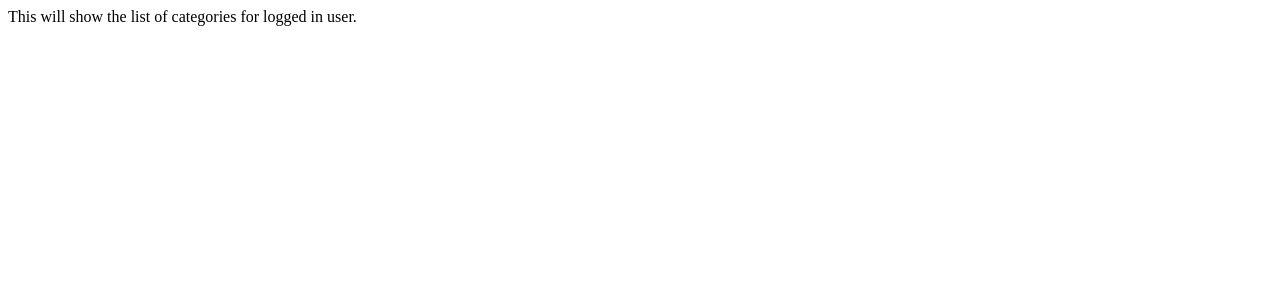
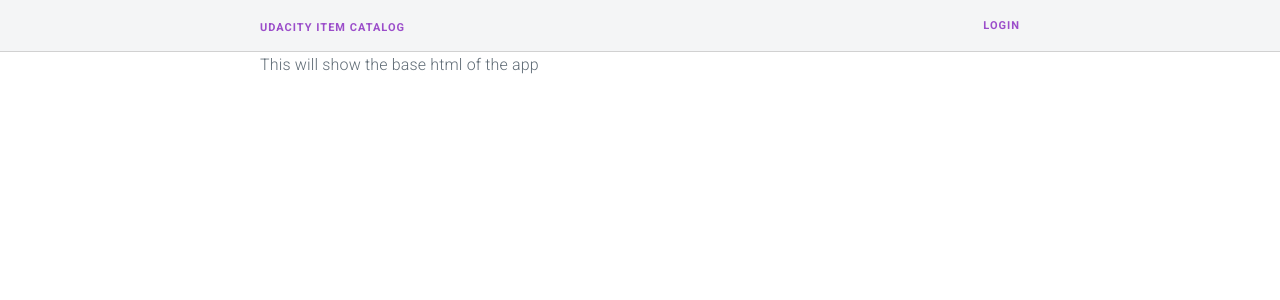
Before and after one commit to rrjoson/udacity-item-catalog, a Flask app: page / in a window 1280 px wide. Shown: the top 300 px of the page. Run offline with Flask 2, Linux system fonts and the light colour scheme; some libraries are stand-ins or nearby versions.

Commit message:
feat: Add base html's header

```diff
--- /dev/null
+++ b/static/style.css
@@ -0,0 +1,45 @@
+/* Base Template */
+
+.wrapper .container {
+	max-width: 80rem;
+}
+
+.header {
+    background: #f4f5f6;
+    border-bottom: .1rem solid #d1d1d1;
+    display: block;
+    height: 5.2rem;
+    width: 100%;
+}
+
+.header__title {
+	color: #606c76;
+	display: inline;
+	line-height: 5.2rem;
+	position: relative;
+}
+
+.header__title .title__text {
+	display: inline;
+	font-size: 1.1rem;
+	font-weight: 700;
+	letter-spacing: .1rem;
+	text-transform: uppercase;
+	color: #9b4dca;
+}
+
+.header__user {
+	float: right;
+	list-style: none;
+	margin-bottom: 0;
+}
+
+.header__user .user__nav {
+	line-height: 5.2rem;
+	text-decoration: none;
+	font-size: 1.1rem;
+	font-weight: 700;
+	letter-spacing: .1rem;
+	text-transform: uppercase;
+	color: #9b4dca;
+}
--- a/templates/base.html
+++ b/templates/base.html
@@ -9,8 +9,27 @@
 	<link rel="stylesheet" href="https://fonts.googleapis.com/css?family=Roboto:300,300italic,700,700italic">
 	<link rel="stylesheet" href="https://cdnjs.cloudflare.com/ajax/libs/normalize/3.0.3/normalize.css">
 	<link rel="stylesheet" href="/static/milligram.min.css">
+	<link rel="stylesheet" href="/static/style.css">
 </head>
 <body>
-	This will show the base html of the app
+	<div class="wrapper">
+		<header class="header">
+			<div class="container">
+				<a href="/" class="header__title">
+					<h1 class="title__text">Udacity Item Catalog</h1>
+				</a>
+				<div class="header__user">
+					<a href="/" class="user__nav">
+						Login
+					</a>
+				</div>
+			</div>
+		</header>
+		<div class="content">
+			<div class="container">
+				This will show the base html of the app
+			</div>
+		</div>
+	</div>
 </body>
 </html>
--- a/templates/categories.html
+++ b/templates/categories.html
@@ -1 +1 @@
-This will show the list of categories for logged in user.
+{% extends "base.html" %}
```
